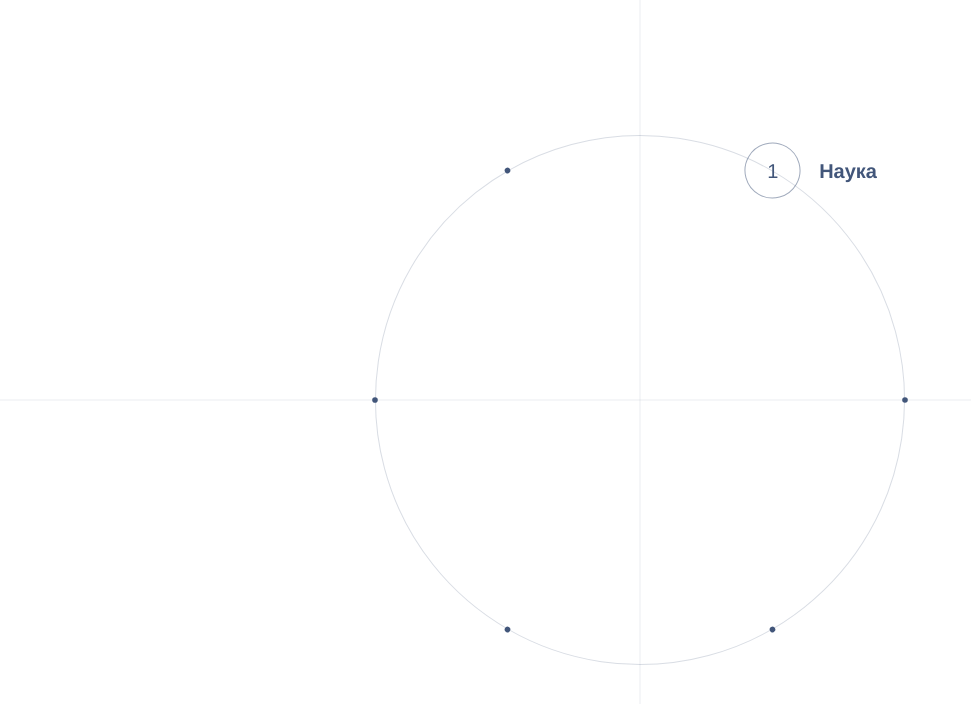
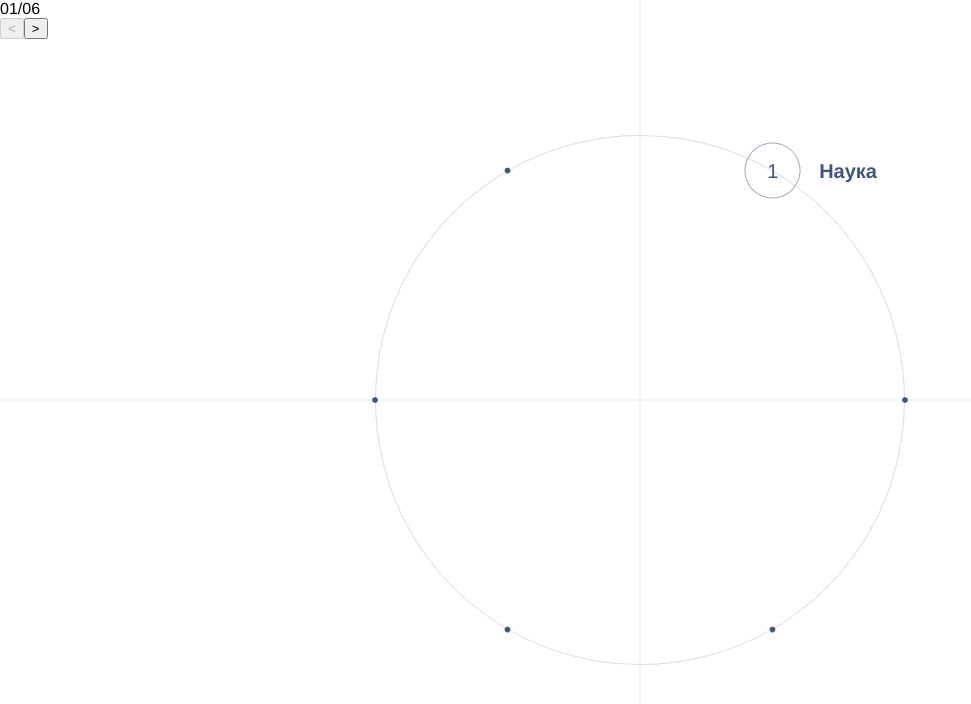
Before and after one commit to AndreiReznikov/dates, a React (Create React App) app: page / in a window 1280 px wide. Shown: the top 704 px of the page, without its empty margins (0-971 px from the left). Built offline with nearby package versions, Linux system fonts and the light colour scheme; the HTML template or start-up script is replaced by a standard one.

Commit message:
added wheel control

```diff
--- a/src/components/Dates/Dates.tsx
+++ b/src/components/Dates/Dates.tsx
@@ -109,14 +109,7 @@ export const Dates: React.FC = () => {
             }`}
             onClick={() => handlePoint(index)}
           >
-            <div
-              className={styles.point}
-              // style={{
-              //   transform: `rotate(${
-              //     -(index * POINT_ANGLE) + DEFAULT_ANGLE
-              //   }deg)`,
-              // }}
-            >
+            <div className={styles.point}>
               <div
                 ref={(el) => {
                   if (el) pointRefs.current[index] = el;
@@ -130,6 +123,25 @@ export const Dates: React.FC = () => {
           </div>
         ))}
       </div>
+      <div className={styles.wheelControl}>
+        <div className={styles.targetPointIndex}>
+          0{targetPoint + 1}/0{POINTS.length}
+        </div>
+        <div className={styles.wheelButtons}>
+          <button
+            onClick={() => handlePoint(targetPoint - 1)}
+            disabled={targetPoint === 0}
+          >
+            {"<"}
+          </button>
+          <button
+            onClick={() => handlePoint(targetPoint + 1)}
+            disabled={targetPoint === POINTS.length - 1}
+          >
+            {">"}
+          </button>
+        </div>
+      </div>
     </div>
   );
 };
```
